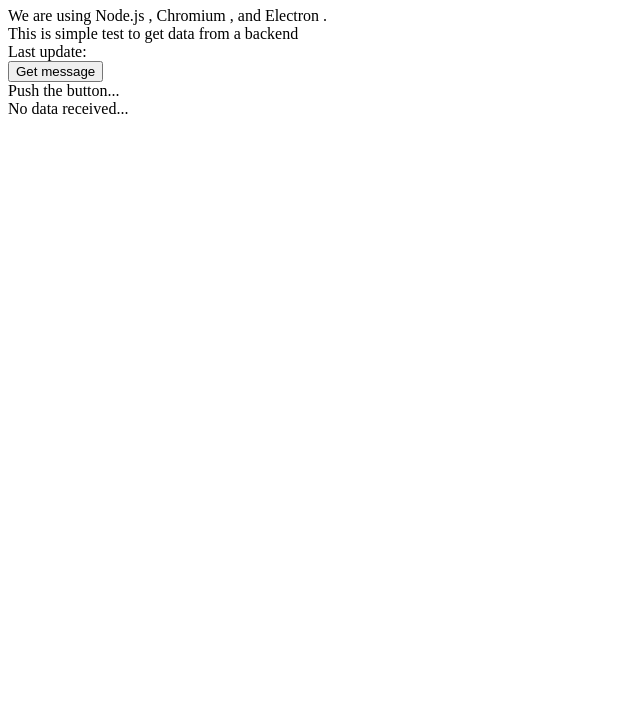
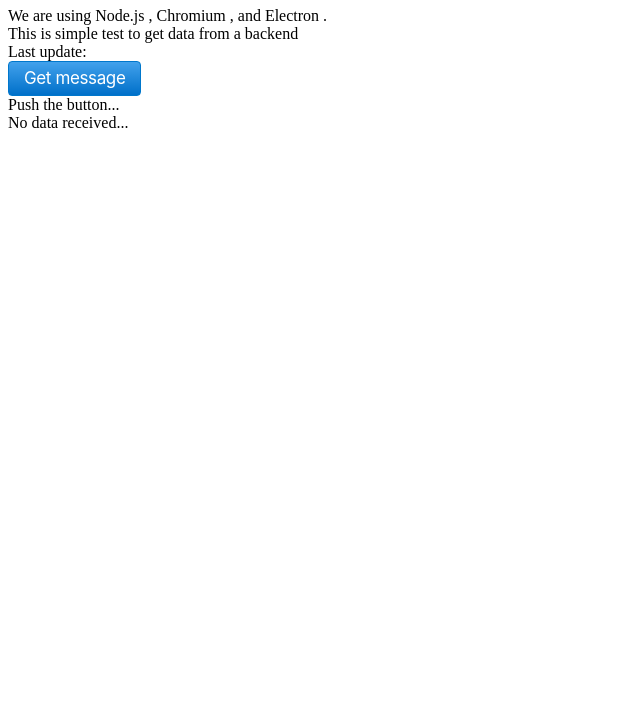
Before and after one commit to verySpicyHeatWave/electron-app, an Electron app: page frontend/index.html in a window 800 px wide. Shown: the part 73-800 px from the top of the page, without its empty margins (0-640 px from the left). Drawn offline with Linux system fonts and the light colour scheme; no server answers.

Commit message:
Set up two stylesheets, one for nominal operation and one for timeout. Figured out how to switch between the two at 'runtime'.

```diff
--- a/frontend/index.html
+++ b/frontend/index.html
@@ -7,6 +7,7 @@
     <!-- https://developer.mozilla.org/en-US/docs/Web/HTTP/CSP -->
     <meta http-equiv="Content-Security-Policy" content="default-src 'self'; connect-src 'self' http://127.0.0.1:5000/; script-src 'self'">
     <title>Hello World!</title>
+    <link id="main-css" rel="stylesheet" type="text/css" href="styles.css">
   </head>
 
   <body>
@@ -20,5 +21,6 @@
     <div id="result-container">Push the button...</div>
     <div id="data">No data received...</div>
     <script src="./renderer.js"></script>
+
   </body>
 </html>
--- a/frontend/renderer.js
+++ b/frontend/renderer.js
@@ -1,13 +1,12 @@
-var xhr = null;
 msg_getter = document.getElementById("get-message")
-msg_getter.addEventListener("click", fetchData('http://127.0.0.1:5000/message', 'result-container', false));
+msg_getter.addEventListener("click", fetchData("http://127.0.0.1:5000/message", "result-container", false));
 msg_getter.addEventListener("click", getDate);
-window.addEventListener("load", fetchData('http://127.0.0.1:5000/stream', 'data', true));
+window.addEventListener("load", fetchData("http://127.0.0.1:5000/stream", "data", true));
 
 
 function getDate() {
     date = new Date().toString();
-    document.getElementById('time-container').textContent = date;
+    document.getElementById("time-container").textContent = date;
 }
 
 
@@ -16,24 +15,37 @@ function fetchData(address, eid, streaming) {
         const response = await fetch(address);
 
         if (!response.ok) {
-            console.error('Network response was not ok');
+            console.error("Network response was not ok");
             return;
         }
 
         const reader = response.body.getReader();
-        const decoder = new TextDecoder('utf-8');
+        const decoder = new TextDecoder("utf-8");
         const dataDisplay = document.getElementById(eid);
 
         do {
             const { done, value } = await reader.read();
 
             if (done) {
-                console.log('Stream finished.');
+                console.log("Stream finished.");
                 break;
             }
 
             const data = decoder.decode(value, { stream: streaming });
             dataDisplay.innerHTML = data;
+            determineState(data);
         } while ( streaming );
+    } //"Uncaught (in promise) TypeError: Failed to fetch" when the server resets without the GUI resetting -- how to handle?
+}
+
+
+function determineState(data) {
+    if (data.includes("TIMEOUT")) {
+        receiving = false;
+        document.getElementById("main-css").href = "styles_timeout.css"
+    }
+    else if (!data.includes("TIMEOUT")){
+        receiving = true;
+        document.getElementById("main-css").href = "styles.css"
     }
 }
--- /dev/null
+++ b/frontend/styles.css
@@ -0,0 +1,45 @@
+button {
+    background-image: linear-gradient(#42A1EC, #0070C9);
+    border: 1px solid #0077CC;
+    border-radius: 4px;
+    box-sizing: border-box;
+    color: #FFFFFF;
+    cursor: pointer;
+    direction: ltr;
+    display: block;
+    font-family: "SF Pro Text","SF Pro Icons","AOS Icons","Helvetica Neue",Helvetica,Arial,sans-serif;
+    font-size: 17px;
+    font-weight: 400;
+    letter-spacing: -.022em;
+    line-height: 1.47059;
+    min-width: 30px;
+    overflow: visible;
+    padding: 4px 15px;
+    text-align: center;
+    user-select: none;
+    -webkit-user-select: none;
+    touch-action: manipulation;
+    white-space: nowrap;
+  }
+
+  button:disabled {
+    cursor: default;
+    opacity: .3;
+  }
+
+  button:hover {
+    background-image: linear-gradient(#51A9EE, #147BCD);
+    border-color: #1482D0;
+    text-decoration: none;
+  }
+
+  button:active {
+    background-image: linear-gradient(#3D94D9, #0067B9);
+    border-color: #006DBC;
+    outline: none;
+  }
+
+  button:focus {
+    box-shadow: rgba(131, 192, 253, 0.5) 0 0 0 3px;
+    outline: none;
+  }
--- /dev/null
+++ b/frontend/styles_timeout.css
@@ -0,0 +1,24 @@
+button {
+    background-image: linear-gradient(#dddddd, #999999);
+    border: 1px solid #bbbbbb;
+    border-radius: 4px;
+    box-sizing: border-box;
+    color: #FFFFFF;
+    cursor: default;
+    direction: ltr;
+    display: block;
+    font-family: "SF Pro Text","SF Pro Icons","AOS Icons","Helvetica Neue",Helvetica,Arial,sans-serif;
+    font-size: 17px;
+    font-weight: 400;
+    letter-spacing: -.022em;
+    line-height: 1.47059;
+    min-width: 30px;
+    overflow: visible;
+    padding: 4px 15px;
+    text-align: center;
+    user-select: none;
+    -webkit-user-select: none;
+    touch-action: manipulation;
+    white-space: nowrap;
+    opacity: 0.3;
+  }
```
Also changed, not shown: 1 other file.
